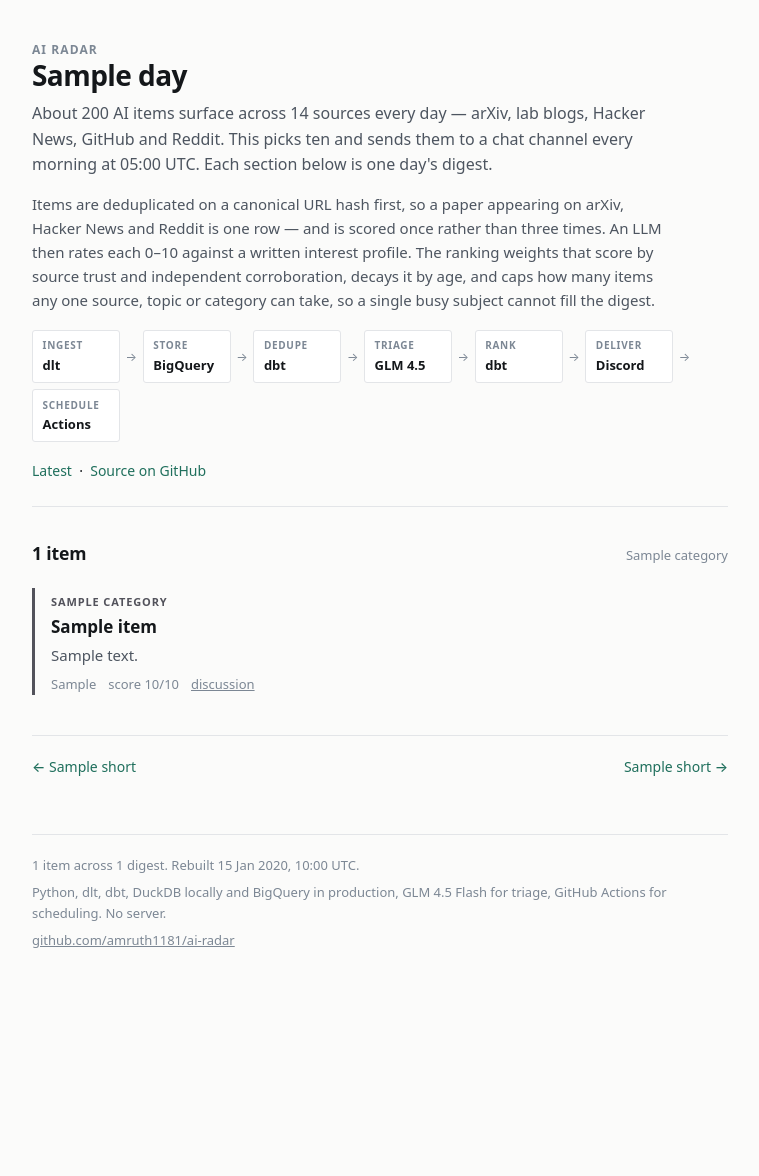
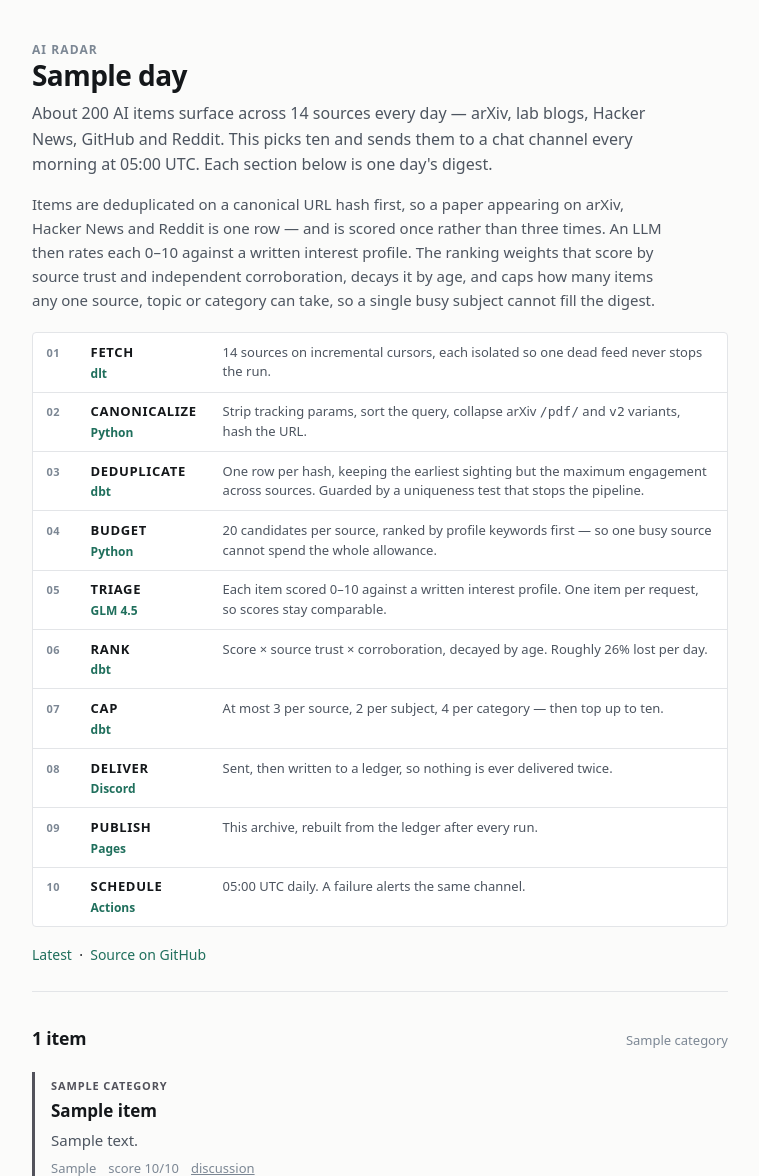
Before and after one commit to amruth1181/ai-radar, a Python web app: template deliver/templates/day.html in a window 1280 px wide. Shown: the top 1176 px of the page, without its empty margins (260-1019 px from the left). Before the commit the page ends 948 px from the top, so only its background shows below. Run offline with Jinja, Linux system fonts and the light colour scheme; the template is opened without the code that fills it: most values are stand-ins (such as "Sample title", 1, 10 or a date in 2020).

Commit message:
feat(deliver): show the pipeline as ten steps, not five tool names
The header listed dlt, BigQuery, dbt, GLM, Discord -- which says what was used
but not what actually happens, and the interesting decisions all live in the
"what happens" half.

Now ten numbered steps, each with its tool and one line of substance:
canonicalization strips tracking params and collapses arXiv version suffixes;
deduplication keeps the earliest sighting but the maximum engagement and is
guarded by a test that stops the pipeline; the budget is spent per source so one
busy feed cannot take it all; the caps are named with their actual numbers.

Numbered because it genuinely is a sequence and the order carries the argument:
deduplication happens BEFORE the model sees anything, so a paper on arXiv, Hacker
News and Reddit is scored once rather than three times. That ordering is the
reason the running cost is zero, and it is invisible in a flat list of tool names.

Still verifiably static: no scripts, no external fetches, 31 KB.

```diff
--- a/deliver/templates/base.html
+++ b/deliver/templates/base.html
@@ -62,21 +62,22 @@
   header .blurb { color: var(--ink-soft); margin-top: .6rem; max-width: 40rem; }
   header .how { margin-top: .9rem; color: var(--ink-soft); font-size: .9375rem; max-width: 40rem; }
 
-  /* The pipeline as a chain, because the order is the point: dedupe happens before
-     the LLM sees anything, which is what keeps the cost near zero. */
-  .stack { margin-top: 1.1rem; display: flex; flex-wrap: wrap; gap: .4rem .25rem; align-items: stretch; }
-  .stage {
-    display: flex; flex-direction: column; gap: .1rem;
-    padding: .4rem .6rem;
-    background: var(--surface);
-    border: 1px solid var(--rule);
-    border-radius: 3px;
-    min-width: 5.5rem;
+  /* Numbered because it genuinely is a sequence, and the order carries the argument:
+     deduplication happens BEFORE the model sees anything, so a paper on arXiv, Hacker
+     News and Reddit is scored once rather than three times. That ordering is what
+     keeps the running cost at zero. */
+  .pipeline { margin-top: 1.25rem; display: flex; flex-direction: column; border: 1px solid var(--rule); border-radius: 4px; overflow: hidden; background: var(--surface); }
+  .pstep { display: grid; grid-template-columns: 2rem 7.5rem 1fr; gap: .75rem; align-items: baseline; padding: .55rem .85rem; border-bottom: 1px solid var(--rule); }
+  .pstep:last-child { border-bottom: none; }
+  .pstep .n { font-size: .6875rem; font-weight: 600; color: var(--ink-faint); font-variant-numeric: tabular-nums; letter-spacing: .04em; }
+  .pstep .act { display: flex; flex-direction: column; gap: .05rem; }
+  .pstep .verb { font-size: .8125rem; font-weight: 700; letter-spacing: .05em; text-transform: uppercase; }
+  .pstep .tool { font-size: .75rem; color: var(--accent); font-weight: 600; }
+  .pstep .detail { font-size: .8125rem; color: var(--ink-soft); line-height: 1.5; }
+  @media (max-width: 34rem) {
+    .pstep { grid-template-columns: 1.6rem 1fr; row-gap: .2rem; }
+    .pstep .detail { grid-column: 2; }
   }
-  .stage .step { font-size: .625rem; letter-spacing: .07em; text-transform: uppercase; color: var(--ink-faint); font-weight: 600; }
-  .stage .tool { font-size: .8125rem; font-weight: 600; color: var(--ink); }
-  .arrow { align-self: center; color: var(--ink-faint); font-size: .75rem; padding: 0 .1rem; }
-  @media (max-width: 30rem) { .arrow { display: none; } .stage { flex: 1 1 6.5rem; } }
 
   header nav { margin-top: 1.1rem; font-size: .875rem; }
   header nav a { color: var(--accent); text-decoration: none; font-weight: 500; }
@@ -147,20 +148,17 @@
       take, so a single busy subject cannot fill the digest.
     </p>
 
-    <div class="stack">
-      <div class="stage"><span class="step">Ingest</span><span class="tool">dlt</span></div>
-      <span class="arrow">&rarr;</span>
-      <div class="stage"><span class="step">Store</span><span class="tool">BigQuery</span></div>
-      <span class="arrow">&rarr;</span>
-      <div class="stage"><span class="step">Dedupe</span><span class="tool">dbt</span></div>
-      <span class="arrow">&rarr;</span>
-      <div class="stage"><span class="step">Triage</span><span class="tool">GLM&nbsp;4.5</span></div>
-      <span class="arrow">&rarr;</span>
-      <div class="stage"><span class="step">Rank</span><span class="tool">dbt</span></div>
-      <span class="arrow">&rarr;</span>
-      <div class="stage"><span class="step">Deliver</span><span class="tool">Discord</span></div>
-      <span class="arrow">&rarr;</span>
-      <div class="stage"><span class="step">Schedule</span><span class="tool">Actions</span></div>
+    <div class="pipeline">
+      <div class="pstep"><span class="n">01</span><span class="act"><span class="verb">Fetch</span><span class="tool">dlt</span></span><span class="detail">14 sources on incremental cursors, each isolated so one dead feed never stops the run.</span></div>
+      <div class="pstep"><span class="n">02</span><span class="act"><span class="verb">Canonicalize</span><span class="tool">Python</span></span><span class="detail">Strip tracking params, sort the query, collapse arXiv <code>/pdf/</code> and <code>v2</code> variants, hash the URL.</span></div>
+      <div class="pstep"><span class="n">03</span><span class="act"><span class="verb">Deduplicate</span><span class="tool">dbt</span></span><span class="detail">One row per hash, keeping the earliest sighting but the maximum engagement across sources. Guarded by a uniqueness test that stops the pipeline.</span></div>
+      <div class="pstep"><span class="n">04</span><span class="act"><span class="verb">Budget</span><span class="tool">Python</span></span><span class="detail">20 candidates per source, ranked by profile keywords first &mdash; so one busy source cannot spend the whole allowance.</span></div>
+      <div class="pstep"><span class="n">05</span><span class="act"><span class="verb">Triage</span><span class="tool">GLM&nbsp;4.5</span></span><span class="detail">Each item scored 0&ndash;10 against a written interest profile. One item per request, so scores stay comparable.</span></div>
+      <div class="pstep"><span class="n">06</span><span class="act"><span class="verb">Rank</span><span class="tool">dbt</span></span><span class="detail">Score &times; source trust &times; corroboration, decayed by age. Roughly 26% lost per day.</span></div>
+      <div class="pstep"><span class="n">07</span><span class="act"><span class="verb">Cap</span><span class="tool">dbt</span></span><span class="detail">At most 3 per source, 2 per subject, 4 per category &mdash; then top&nbsp;up to ten.</span></div>
+      <div class="pstep"><span class="n">08</span><span class="act"><span class="verb">Deliver</span><span class="tool">Discord</span></span><span class="detail">Sent, then written to a ledger, so nothing is ever delivered twice.</span></div>
+      <div class="pstep"><span class="n">09</span><span class="act"><span class="verb">Publish</span><span class="tool">Pages</span></span><span class="detail">This archive, rebuilt from the ledger after every run.</span></div>
+      <div class="pstep"><span class="n">10</span><span class="act"><span class="verb">Schedule</span><span class="tool">Actions</span></span><span class="detail">05:00&nbsp;UTC daily. A failure alerts the same channel.</span></div>
     </div>
 
     <nav>
```
